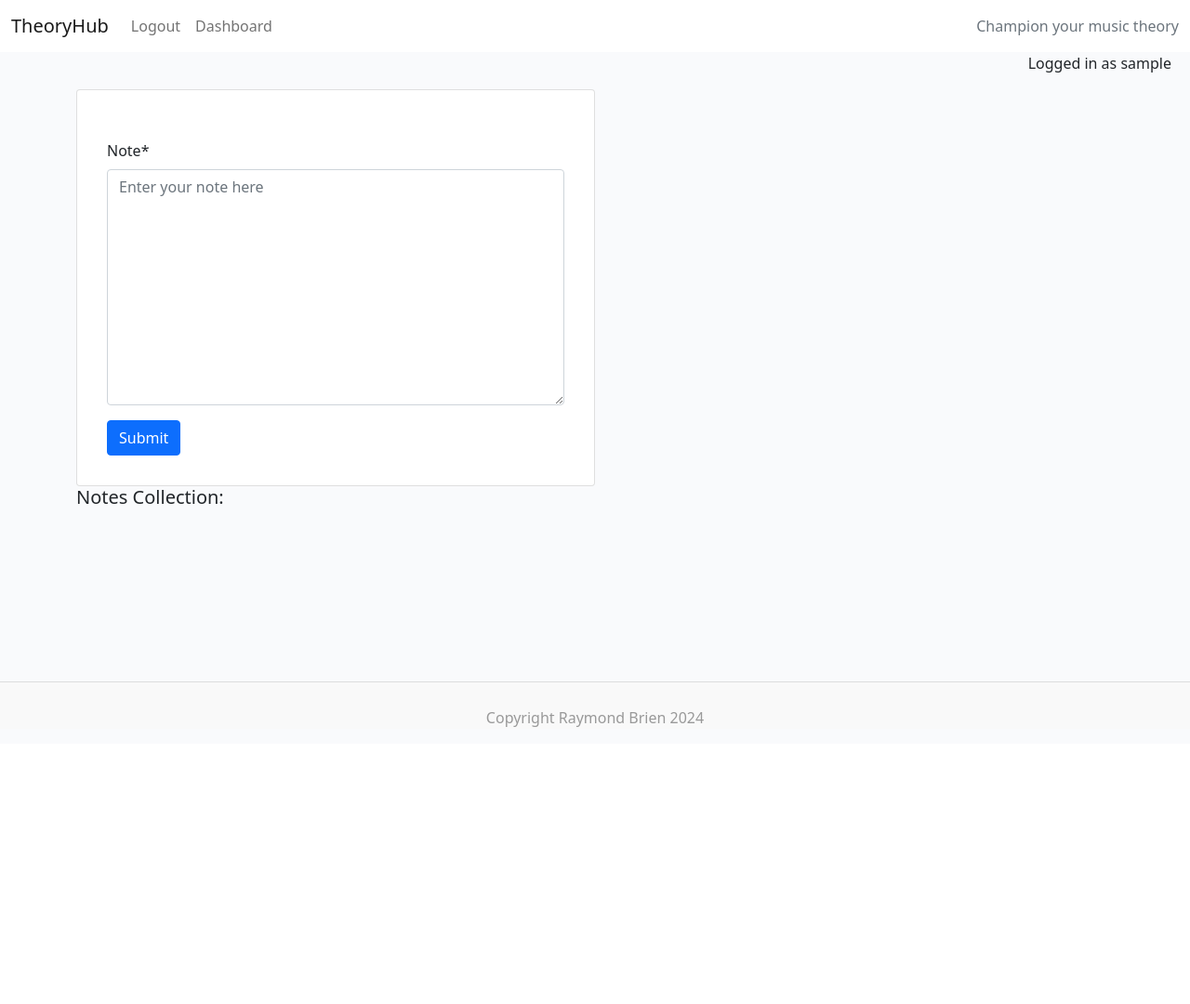
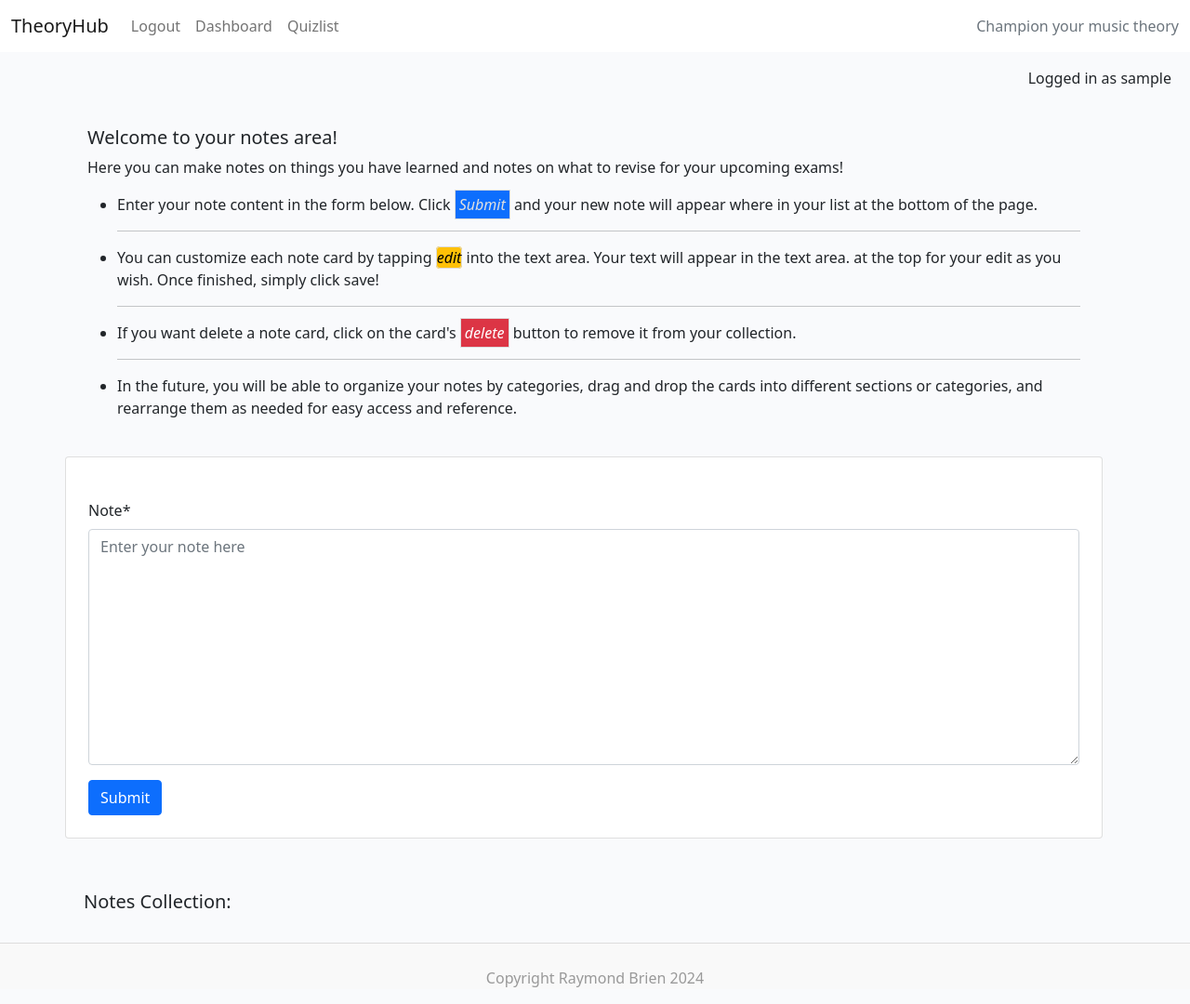
Before and after one commit to RaymondBrien/theoryhub, a Django app: page /dashboard/notes/ in a window 1280 px wide. Shown: the whole page at 93% size. Before the commit the page ends 782 px from the top, so only its background shows below. Run offline with Django 4.2, Linux system fonts and the light colour scheme; the visitor is signed in with stand-in values (Sample User, id 1); data that the repository does not hold is empty; some libraries are stand-ins or nearby versions.

Commit message:
Add note area styles for improved navigation and UI

```diff
--- a/about/views.py
+++ b/about/views.py
@@ -7,7 +7,7 @@ def about(request):
     """
     Shows about page with all content
     """
-    about_list = About.objects.all().order_by('-id')
+    about_list = About.objects.first()
     template_name = 'about/about_list.html'
     context = {
         'about_list': about_list,
--- a/dashboard/templates/dashboard/notes_page.html
+++ b/dashboard/templates/dashboard/notes_page.html
@@ -7,7 +7,42 @@
 
 {% block new_note %}
 <section class="new-note container">
-    <div class="card col-6">
+    <!-- Note page info -->
+    <div class="row col-12 p-2">
+        <div class="card-body">
+            <h5>Welcome to your notes area!</h5>
+            <p>Here you can make notes on things you have learned and notes on what to revise for your upcoming exams!
+            </p>
+            <ul>
+
+                <li>
+                    Enter your note content in the form below. Click <mark class="submit">Submit</mark> and your new
+                    note will appear where
+                    in your list at the bottom of the page.
+                </li>
+                <hr>
+                <li>
+                    You can customize each note card by tapping <mark class="alert">edit</mark> into the text area. Your
+                    text will
+                    appear in the text area. at the top for your edit as you wish. Once finished, simply click save!
+                </li>
+                <hr>
+                <li>
+                    If you want delete a note card, click on the card's <mark class="delete">delete</mark> button to
+                    remove it from your collection.
+                </li>
+                <hr>
+                <li>
+                    In the future, you will be able to organize your notes by categories, drag and drop the cards into
+                    different sections or categories, and rearrange them as
+                    needed for easy access and reference.
+                </li>
+
+            </ul>
+        </div>
+    </div>
+    <!-- Note Form -->
+    <div class="card row col-12 p-2">
         <div class="card-body">
             <form method="POST" action="{% url 'user_notes' %}" style="margin-top: 1.3em" id="noteForm">
                 {{ quiz_note_form|crispy}}
@@ -20,29 +55,27 @@
 {% endblock %}
 
 <!-- Notes List -->
-<section id="notes-list" class="container">
+<section id="notes-list" class="pt-5 col-12 container">
+    <h5 class="p-2">Notes Collection:</h5>
     {% if user.is_authenticated %}
-    <div class="row" id="notes">
-        <div class="col col-md-8">
-            <h5 id="notes-list">Notes Collection:</h5>
-            <div class="card-body">
+    <div class="notes-collection d-flex flex-wrap align-content-around">
         {% for note in notes_list %}
-                <div class="card {% if not note.user == user %} d-none {% endif %}">
-                    <p class="p-2 faded">Created by: {{ note.user }} at: {{ note.created_at }}</p>
-                    <div id="note{{ note.id }}">
-                        <p class="font-weight-bold note-content">{{ note.note | linebreaks }}</p>
+        <!-- inidividual note -->
+        <div class="note p-2 {% if not note.user == user %} d-none {% endif %}">
+            <div id="note{{ note.id }}" class="">
+                <p class="note-content">{{ note.note | linebreaks }}</p>
             </div>
+            <p class="p-2 note-info text-faded">{{ note.user }}<br>{{ note.created_at }}</p>
             {% if user.is_authenticated and note.user == user %}
-                    <button class="btn btn-edit btn-warning" data-note_id="note{{ note.id }}">Edit</button>
-                    <button class="btn btn-delete btn-danger" data-note_id="note{{ note.id }}">Delete</button>
+            <button class="btn btn-edit btn-warning col-3 text-center d-inline-flex justify-content-around" data-note_id="note{{ note.id }}">Edit</button>
+            <button class="btn btn-delete btn-danger col-3 text-center d-inline-flex justify-content-around" data-note_id="note{{ note.id }}">Delete</button>
             {% endif %}
         </div>
+        {% endfor %}
     </div>
-            {% endfor %}
     {% endif %}
     <!-- Delete confirmation modal -->
-            <div class="modal fade" id="deleteModal" tabindex="-1" aria-labelledby="deleteModalLabel"
-                aria-hidden="true">
+    <div class="modal fade" id="deleteModal" tabindex="-1" aria-labelledby="deleteModalLabel" aria-hidden="true">
         <div class="modal-dialog">
             <div class="modal-content">
                 <div class="modal-header">
@@ -60,9 +93,7 @@
             </div>
         </div>
     </div>
-        </div>
 </section>
-
 
 {% endblock content %}
 
--- a/static/css/style.css
+++ b/static/css/style.css
@@ -60,11 +60,6 @@ select {
     border-top: 1px solid #e0e0e0;
 }
 
-.quiz-list li {
-    background-color: #e0e0e0;
-    border: 1px solid #ddd;
-}
-
 .user-info-list li {
     padding-top: 2px;
     list-style-type: none;
@@ -72,4 +67,54 @@ select {
  .user-status p {
     text-align: right;
     padding-right: 2em;
+    padding-top: 1em;
  }
+
+mark {
+    padding: 0.25em;
+    border: #ddd solid 1px;
+    font-style: italic;
+}
+
+mark.submit {
+    background-color: #0d6efd;
+    color: black;
+    color: #e0e0e0;
+}
+
+mark.alert {
+    background-color: #ffc107;
+    border: #ddd solid 1px;
+    color: black;
+    padding: 0;
+}
+
+mark.delete {
+    background-color: #dc3545;
+    border: #ddd solid 1px;
+    color: white;
+}
+
+.note {
+    margin-bottom: 1em;
+    border: 2px solid #d9534f;
+    border-radius: 5px;
+    padding: 1em;
+    margin: auto;
+    margin-top: 1em;
+    text-align: center;
+
+}
+.note-content {
+    font-weight: 400;
+}
+
+.note-info {
+    font-size: 0.8em;
+    font-style: oblique;
+    margin-top: 1em;
+}
+
+.btn-edit, .btn-delete {
+    width: auto;
+}
--- a/static/js/edit_note.js
+++ b/static/js/edit_note.js
@@ -22,6 +22,7 @@ for (let button of editButtons) {
         let noteId = fullNoteId.replace("note", ""); // remote 'note' from noteId for url handling
         let noteContent = document.querySelector(`#${fullNoteId}`).innerText;
         noteText.value = noteContent;
+        noteForm.scrollIntoView({ behavior: 'smooth' });
         submitButton.innerText = "Update";
         noteForm.setAttribute("action", `edit_note/${noteId}/`);
     });
--- a/templates/base.html
+++ b/templates/base.html
@@ -5,6 +5,8 @@
 {% url 'account_signup' as signup_url %}
 {% url 'account_logout' as logout_url %}
 {% url 'dashboard' as dashboard_url %}
+{% url 'quiz_list' as quiz_list_url %}
+
 
 
 <!DOCTYPE html>
@@ -49,6 +51,10 @@
                     <li class="nav-item">
                         <a class="nav-link {% if request.path == user_dashboard %}active{% endif %}" aria-current="page"
                             href="{% url 'dashboard' %}">Dashboard</a>
+                    </li>
+                    <li class="nav-item">
+                        <a class="nav-link {% if request.path == user_dashboard %}active{% endif %}" aria-current="page"
+                            href="{% url 'quiz_list' %}">Quizlist</a>
                     </li>
                     {% else %}
                     <li class="nav-item">
```
Also changed, not shown: about/templates/about/about_list.html (+8 -8 lines), 2 other files. Lines whose indentation alone changed are shown as unchanged.
